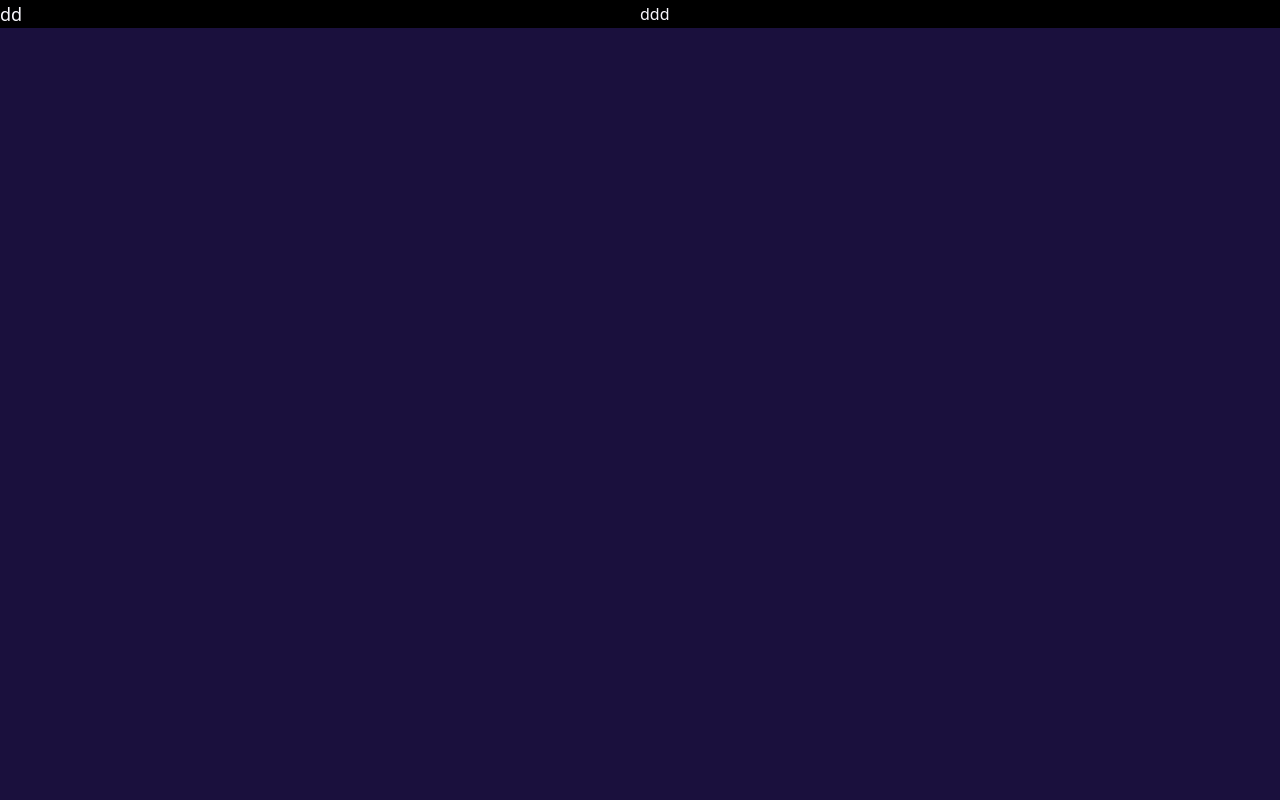
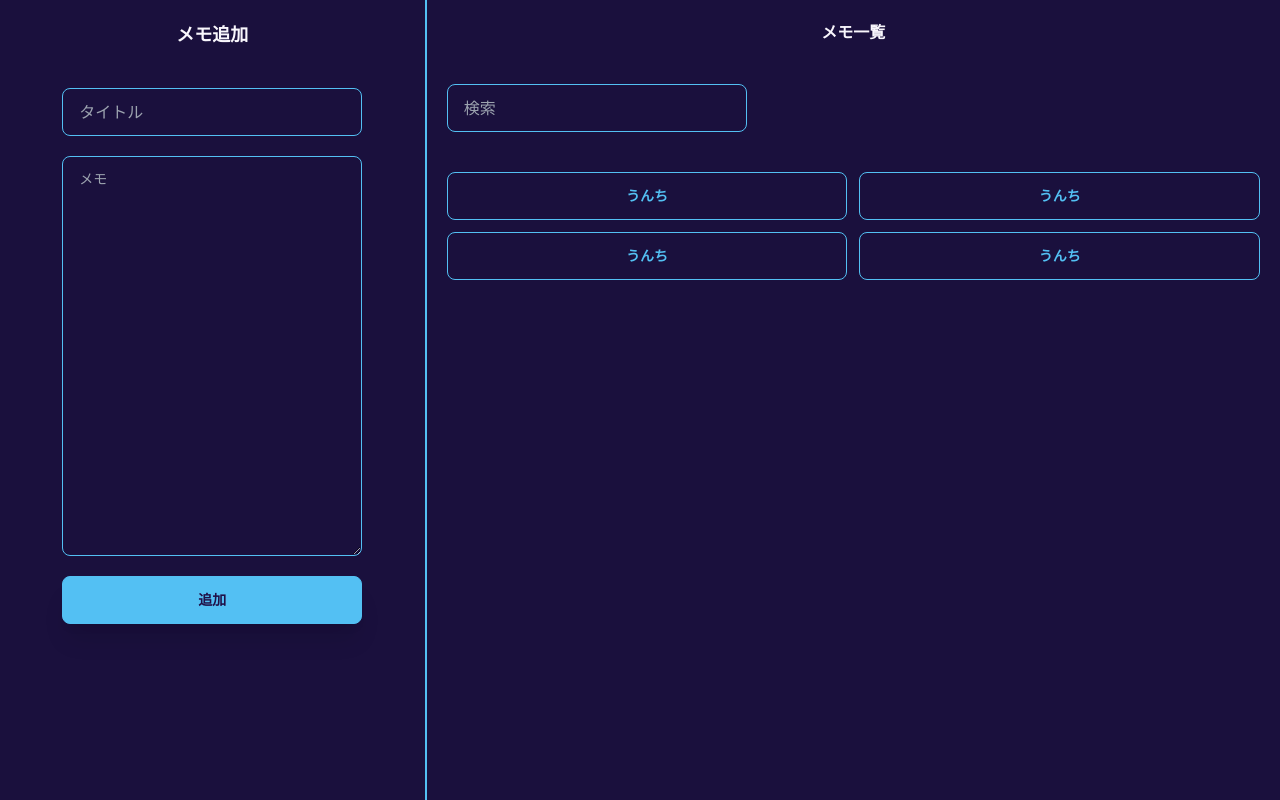
Before and after one commit to mkw-tom/MERN-TODO-frontend, a React (Vite) app: page / in a window 1280 px wide. Built offline with nearby package versions, Linux system fonts and the light colour scheme.

Commit message:
create App.tsx

```diff
--- a/src/App.tsx
+++ b/src/App.tsx
@@ -1,10 +1,71 @@
 import './App.css';
 
 function App() {
+  const array = [
+    { title: 'うんち', memo: 'バナナうんちをしました' },
+    { title: 'うんち', memo: 'バナナうんちをしました' },
+    { title: 'うんち', memo: 'バナナうんちをしました' },
+    { title: 'うんち', memo: 'バナナうんちをしました' },
+  ];
   return (
-    <div className="w-full h-full bg-black flex items-center justify-around">
-      <div className="w-1/2 bg-black text-lg">dd</div>
-      <div className="w-1/2">ddd</div>
+    <div className="w-full h-screen flex items-start justify-around">
+      <div className="w-1/3 h-screen text-lg py-5 px-10 border-r-2 border-info">
+      <h1 className='font-bold  text-center mb-10'>メモ追加</h1>
+        <form className="flex flex-col gap-5 items-center ">
+          <input
+            className="input input-info w-[300px]"
+            placeholder="タイトル"
+          />
+          <textarea
+            className="textarea textarea-info w-[300px] h-[400px]"
+            placeholder="メモ"
+          ></textarea>
+          <button className="btn btn-info w-[300px] shadow-xl">追加</button>
+        </form>
+      </div>
+      <div className="w-2/3 flex flex-col p-5">
+      <h1 className='font-bold text-center mb-10'>メモ一覧</h1>
+          <input
+            type="text"
+            className="input input-info w-[300px] mb-10"
+            placeholder="検索"
+          />
+
+        <div className='grid grid-cols-2 gap-3'>
+          {array.map((e) => (
+            <div className="card ">
+              <button
+                className="btn btn-outline btn-info"
+                onClick={() => {
+                  const modal = document.getElementById('my_modal_5') as HTMLDialogElement | null;
+                  if (modal) {
+                    modal.showModal();
+                  }
+                }}
+              >
+                {e.title}
+              </button>
+              <dialog
+                id="my_modal_5"
+                className="modal modal-bottom sm:modal-middle border-2 border-info"
+              >
+                <div className="modal-box border border-info">
+                  <h3 className="font-bold text-lg">{e.title}</h3>
+                  <p className="py-4">
+                    {e.memo}
+                  </p>
+                  <div className="modal-action">
+                    <form method="dialog">
+                      {/* if there is a button in form, it will close the modal */}
+                      <button className="btn">Close</button>
+                    </form>
+                  </div>
+                </div>
+              </dialog>
+            </div>
+          ))}
+        </div>
+      </div>
     </div>
   );
 }
```
